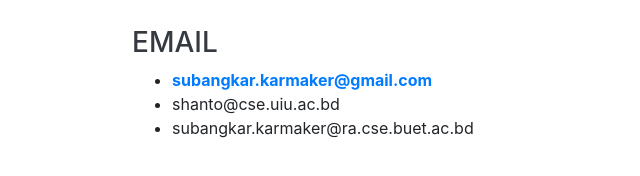
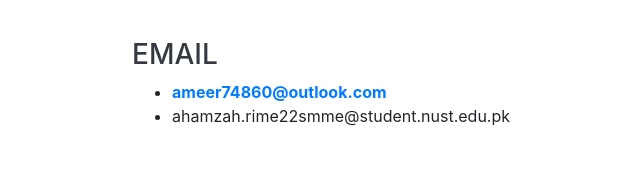
Before and after one commit to ahmed-zeb/ahmed-zeb.github.io, a website with bundled scripts: page index.html in a window 1280 px wide. Shown: the part 6014-6190 px from the top of the page, without its empty margins (188-828 px from the left). Built offline with nearby package versions, Linux system fonts and the light colour scheme; a web font is replaced by a local one.

Commit message:
contact added

```diff
--- a/index.html
+++ b/index.html
@@ -297,7 +297,7 @@
         <a href="https://www.linkedin.com/in/subangkar-karmaker/">
           <i class="fab fa-linkedin-in"></i>
         </a>
-        <a href="https://github.com/Subangkar">
+        <a href="https://github.com/UET-Boy">
           <i class="fab fa-github"></i>
         </a>
         <a href="https://t.me/Subangkar_Kr">
@@ -310,9 +310,8 @@
       <br><br>
       <h3>Email</h3>
       <ul>
-        <li><strong><a href="mailto:subangkar.karmaker@gmail.com">subangkar.karmaker@gmail.com</a></strong></li>
-        <li>shanto@cse.uiu.ac.bd</li>
-        <li>subangkar.karmaker@ra.cse.buet.ac.bd</li>
+        <li><strong><a href="mailto:subangkar.karmaker@gmail.com">ameer74860@outlook.com</a></strong></li>
+        <li>ahamzah.rime22smme@student.nust.edu.pk</li>
         <!-- <li>subangkar@teacher.cse.buet.ac.bd</li> -->
       </ul>
     </div>
```
